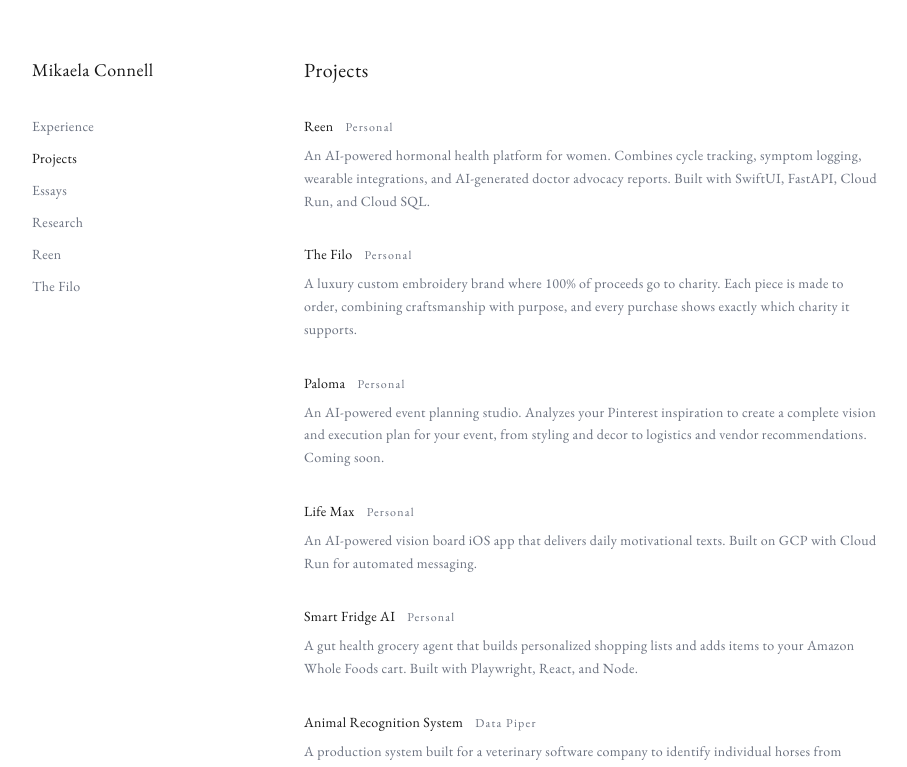
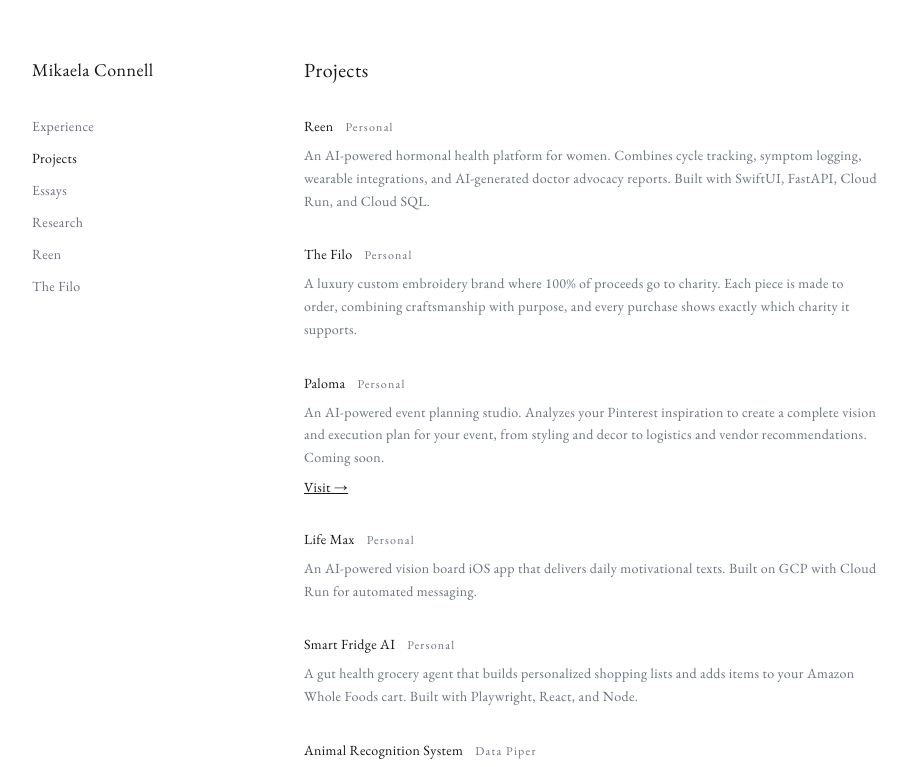
Before and after one commit to mikaelaconnell/mikaelaconnell.github.io, a Next.js app: page /projects in a window 1280 px wide. Shown: the top 767 px of the page, without its empty margins (32-939 px from the left). Built offline with nearby package versions, Linux system fonts and the light colour scheme.

Commit message:
Link Paloma project card to palomastudioevents.com

```diff
--- a/src/app/(subpages)/projects/page.tsx
+++ b/src/app/(subpages)/projects/page.tsx
@@ -18,6 +18,7 @@ const projects = [
     type: "Personal",
     description:
       "An AI-powered event planning studio. Analyzes your Pinterest inspiration to create a complete vision and execution plan for your event, from styling and decor to logistics and vendor recommendations. Coming soon.",
+    link: "https://palomastudioevents.com",
   },
   {
     title: "Life Max",
@@ -97,6 +98,18 @@ export default function ProjectsPage() {
             <p className="text-sm tracking-wide text-muted mt-2 leading-relaxed max-w-xl">
               {project.description}
             </p>
+            {project.link && (
+              <p className="text-sm tracking-wide mt-2">
+                <a
+                  href={project.link}
+                  target="_blank"
+                  rel="noopener noreferrer"
+                  className="underline hover:text-gray-600 transition-colors"
+                >
+                  Visit →
+                </a>
+              </p>
+            )}
           </div>
         ))}
       </div>
```
